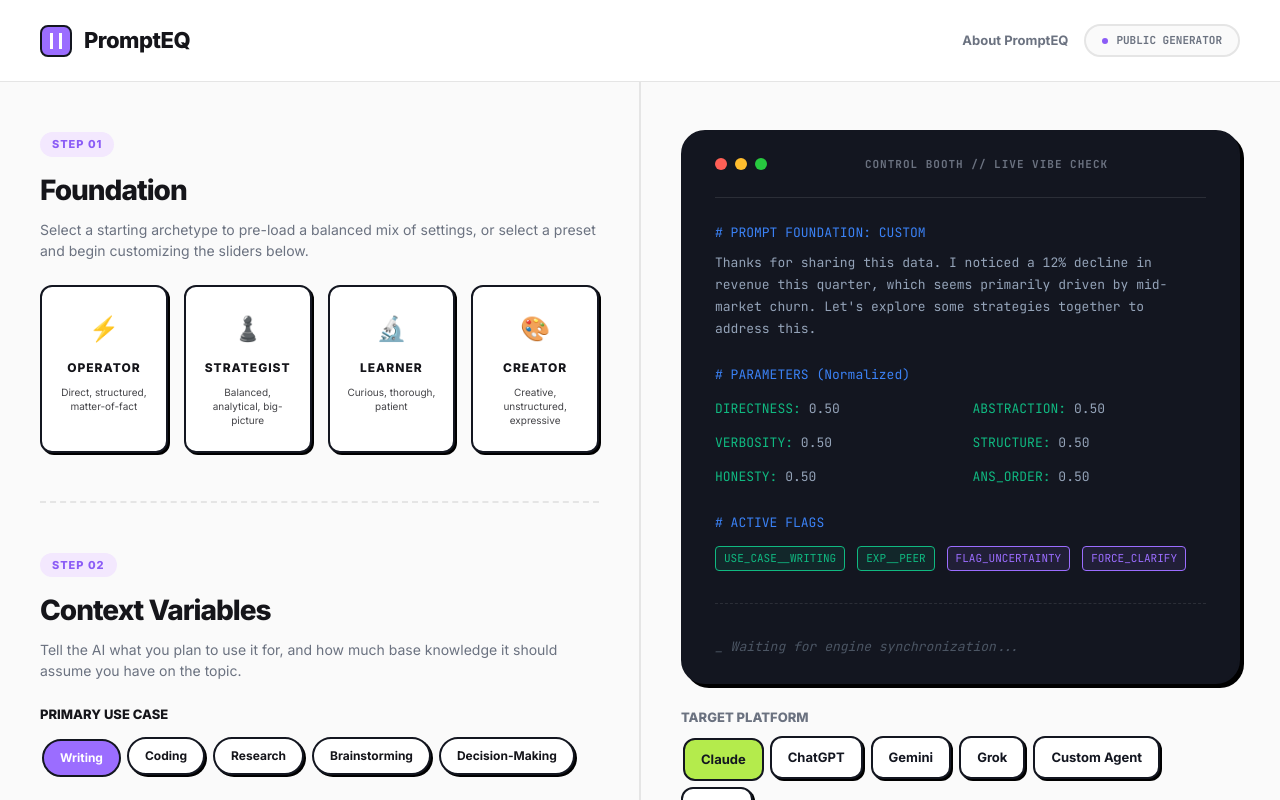
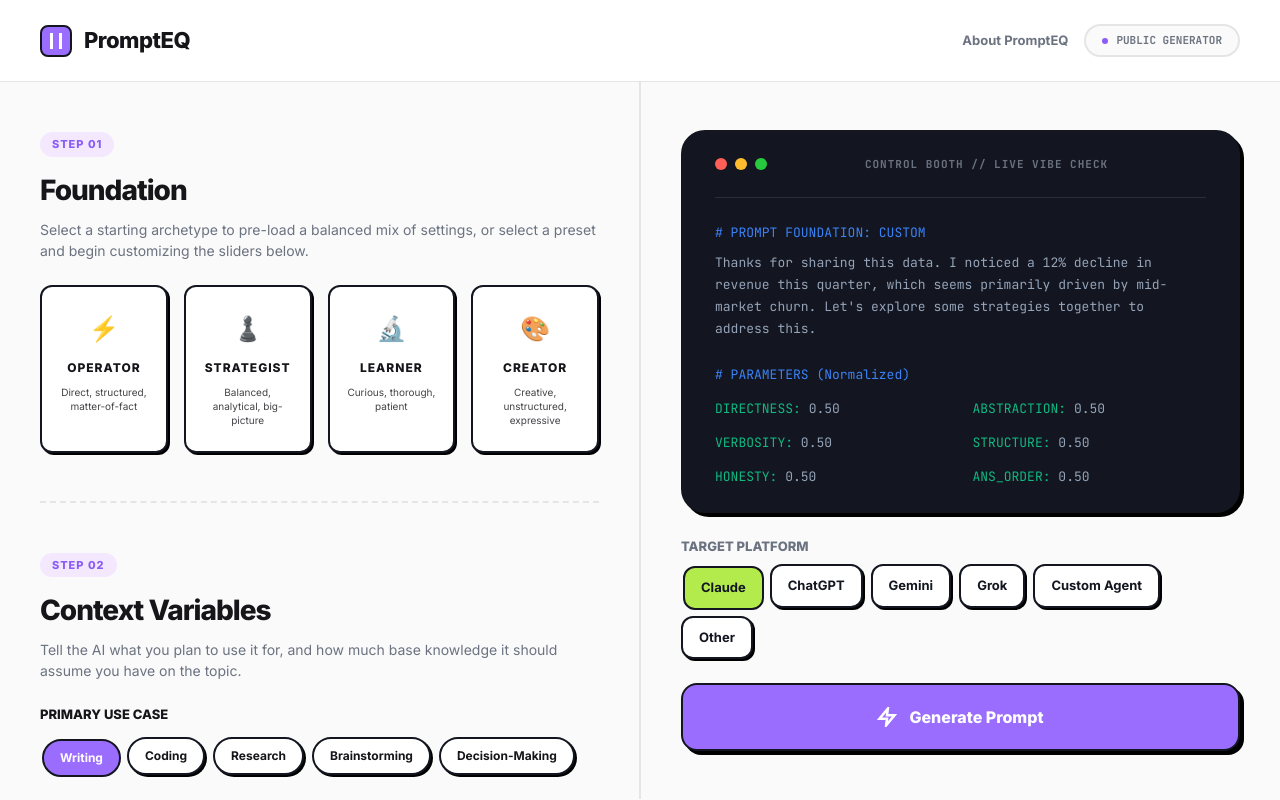
Before and after one commit to machovato/PromptEQ, a Next.js app in the folder prompteq-next/: page / in a window 1280 px wide. Shown: the top 800 px of the page. Built offline with nearby package versions, Linux system fonts and the light colour scheme.

Commit message:
refactor: redesign dual-panel layout into independent scrolling split-panes

```diff
--- a/prompteq-next/src/app/page.js
+++ b/prompteq-next/src/app/page.js
@@ -354,10 +354,10 @@
         </div>
       </div>
 
-      <div style={{ display: "flex", minHeight: "calc(100vh - 83px)" }}>
+      <div style={{ display: "flex", height: "calc(100vh - 83px)", overflow: "hidden" }}>
 
         {/* COLUMN 1: LEFT CONFIGURATION */}
-        <div style={{ flex: 1, padding: "48px 40px", maxWidth: 650, borderRight: `2px solid ${COLORS.gray}` }}>
+        <div style={{ flex: 1, padding: "48px 40px", maxWidth: 650, borderRight: `2px solid ${COLORS.gray}`, overflowY: "auto", height: "100%", boxSizing: "border-box" }}>
 
           {/* STEP 01 */}
           <div style={{ marginBottom: 48 }}>
@@ -471,11 +471,11 @@
         </div>
 
         {/* COLUMN 2: RIGHT BOOTH */}
-        <div style={{ flex: 1, padding: "48px 40px", display: "flex", flexDirection: "column", gap: 24, position: "sticky", top: 0, height: "100vh", boxSizing: "border-box" }}>
+        <div style={{ flex: 1, padding: "48px 40px", display: "flex", flexDirection: "column", gap: 24, height: "100%", boxSizing: "border-box", overflow: "hidden" }}>
 
           {/* TERMINAL */}
           <div style={{
-            flex: 1, background: COLORS.navy, borderRadius: 24, padding: "24px 32px",
+            flex: 1, minHeight: 0, background: COLORS.navy, borderRadius: 24, padding: "24px 32px",
             display: "flex", flexDirection: "column", boxShadow: SHADOWS.hard, border: `2px solid ${COLORS.navy}`
           }}>
             {/* Mac Dots / Header */}
```
